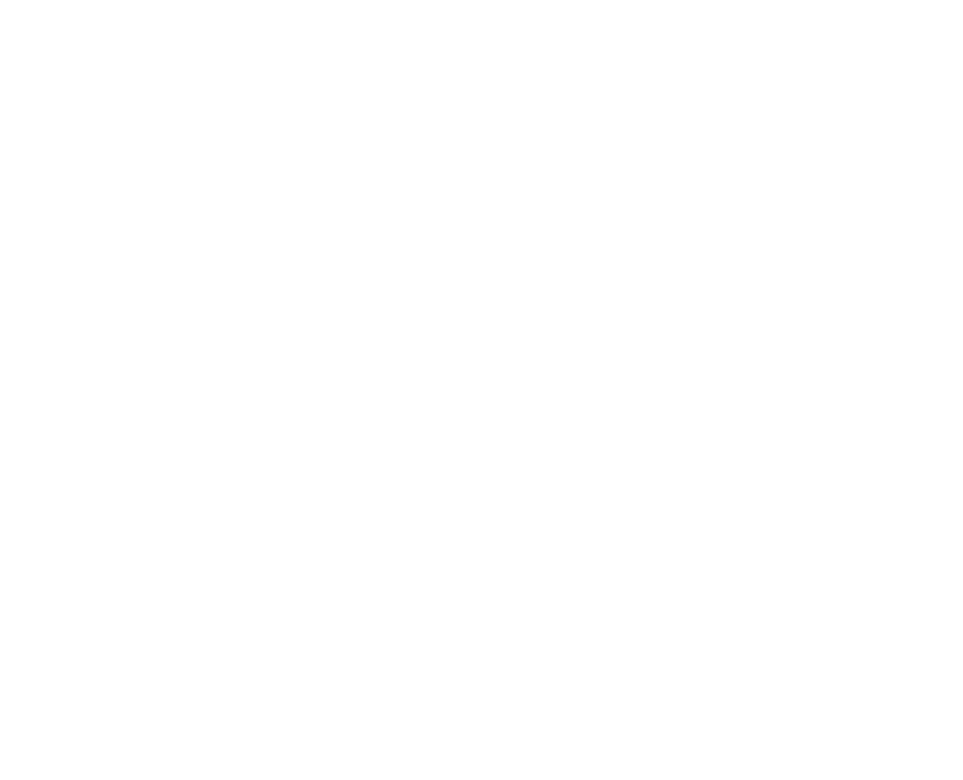
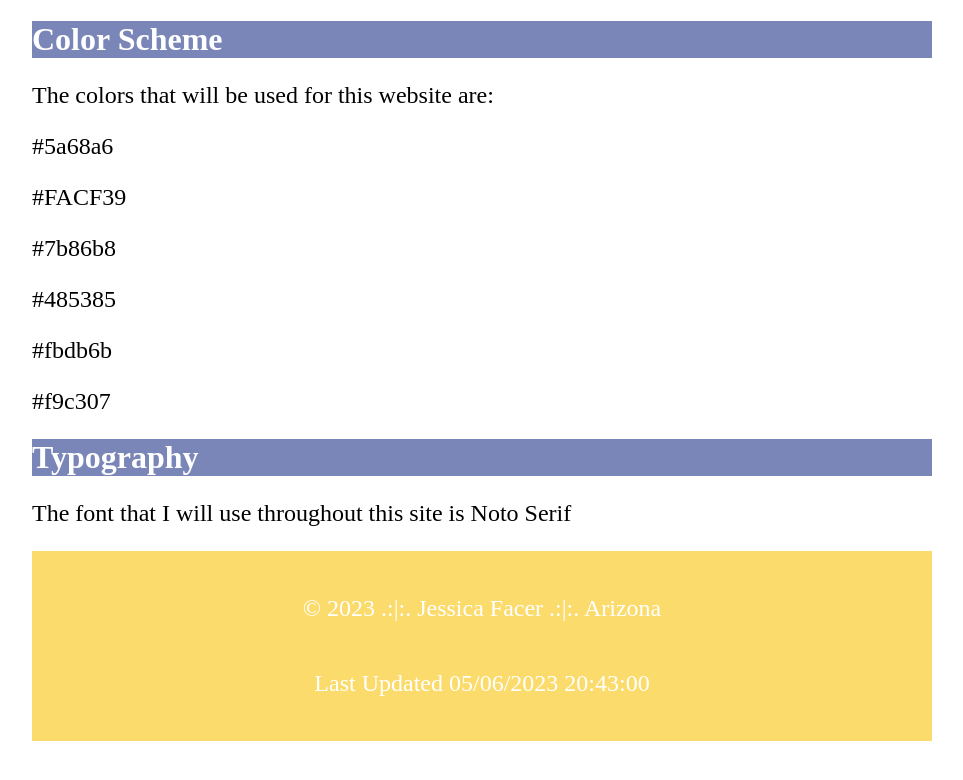
Before and after one commit to jessochs/wdd230, a plain HTML site: page lesson 03/design.html in a window 1280 px wide. Shown: the whole page, without its empty margins (158-1121 px from the left). Drawn offline with Linux system fonts and the light colour scheme.

Commit message:
lesson 03

```diff
--- a/lesson 03/design.html
+++ b/lesson 03/design.html
@@ -0,0 +1,31 @@
+<!DOCTYPE html>
+<html lang="en">
+<head>
+    <meta charset="UTF-8">
+    <meta http-equiv="X-UA-Compatible" content="IE=edge">
+    <meta name="viewport" content="width=device-width, initial-scale=1.0">
+    <meta name="description" content="Chmaber of Commerce Portal for Jessica Facer wdd230 Frontend Development">
+    <title>Design</title>
+    <link rel="stylesheet" href="styles/style.css">
+</head>
+<body>
+    <main>
+        <h1>Color Scheme</h1>
+        <p>The colors that will be used for this website are:</p>
+        <p>#5a68a6</p>
+        <p>#FACF39</p>
+        <p>#7b86b8</p>
+        <p>#485385</p>
+        <p>#fbdb6b</p>
+        <p>#f9c307</p>
+        <h1>Typography</h1>
+        <p>The font that I will use throughout this site is Noto Serif</p>
+    </main>
+    <footer>
+        <p>&copy; <span id="year"></span> .:|:. Jessica Facer .:|:. Arizona</p>
+        <p>Last Updated <span id="last-updated"></span></p>
+    </footer>
+    <script src="./scripts/scripts.js"></script>
+
+</body>
+</html>
--- /dev/null
+++ b/lesson 03/scripts/scripts.js
@@ -0,0 +1,3 @@
+let date = new Date();
+document.querySelector("#year").textContent = date.getFullYear();
+document.querySelector("#last-updated").textContent = document.lastModified;
--- /dev/null
+++ b/lesson 03/styles/style.css
@@ -0,0 +1,23 @@
+@import url('https://fonts.googleapis.com/css2?family=Noto+Serif&family=Roboto&display=swap');
+
+body {
+    width: 900px;
+    margin: 0 auto;
+}
+h1 {
+    font-size: 2em;
+    background-color: #7b86b8;
+    color: white;
+}
+p {
+    font-size: 1.5em;
+}
+
+footer {
+    background-color: #fbdb6b;
+    color: white;
+    display: flex;
+    flex-direction: column;
+    align-items: center;
+    padding: 20px;
+}
--- a/styles/style.css
+++ b/styles/style.css
@@ -32,7 +32,7 @@ main {
     padding: 30px;
 }
 
-p {
+p, a {
 
     font-size: 1em;
     color: black;
```
Also changed, not shown: index.html (+3 -1 lines), lesson 03/index.html (+9 -1 lines), lesson 03/target-audience.html (+29 -0 lines), lesson 03/images/smallerLogo.png (added).
